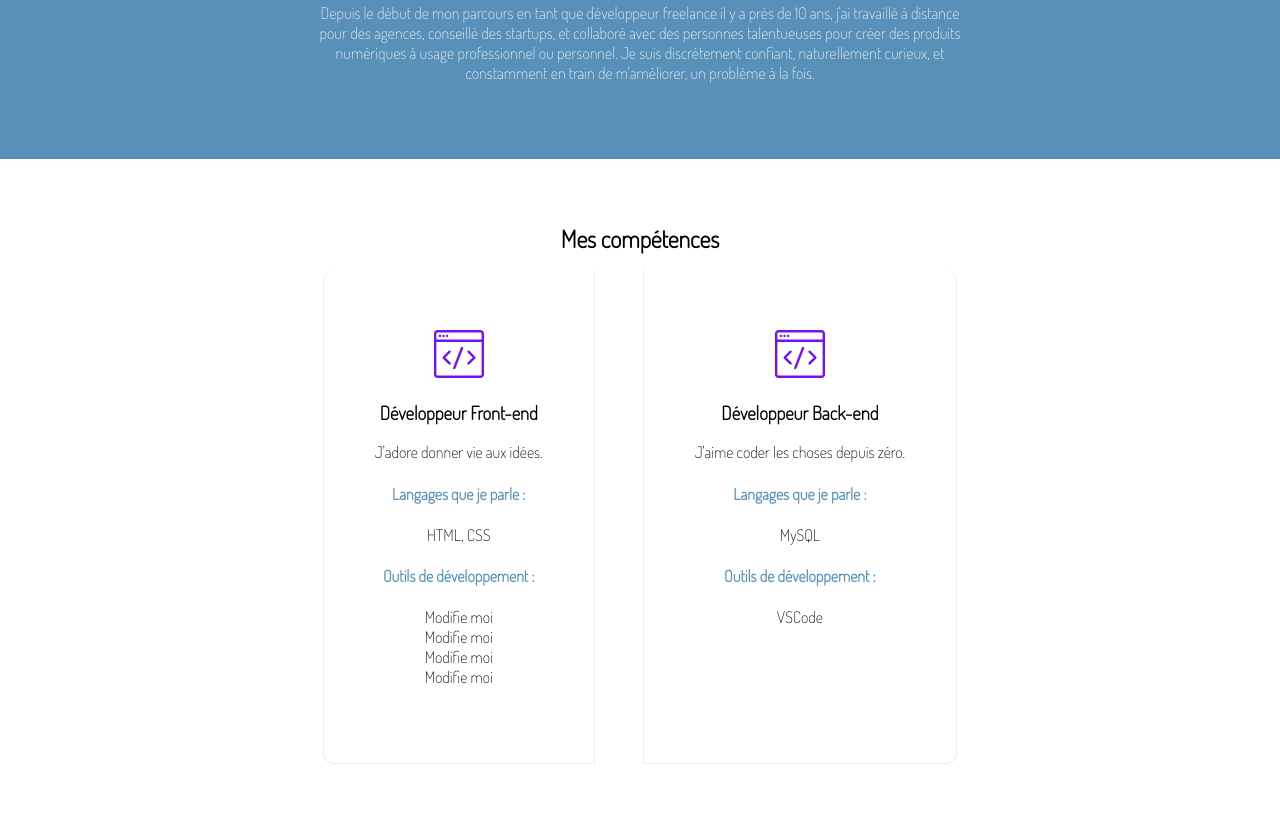
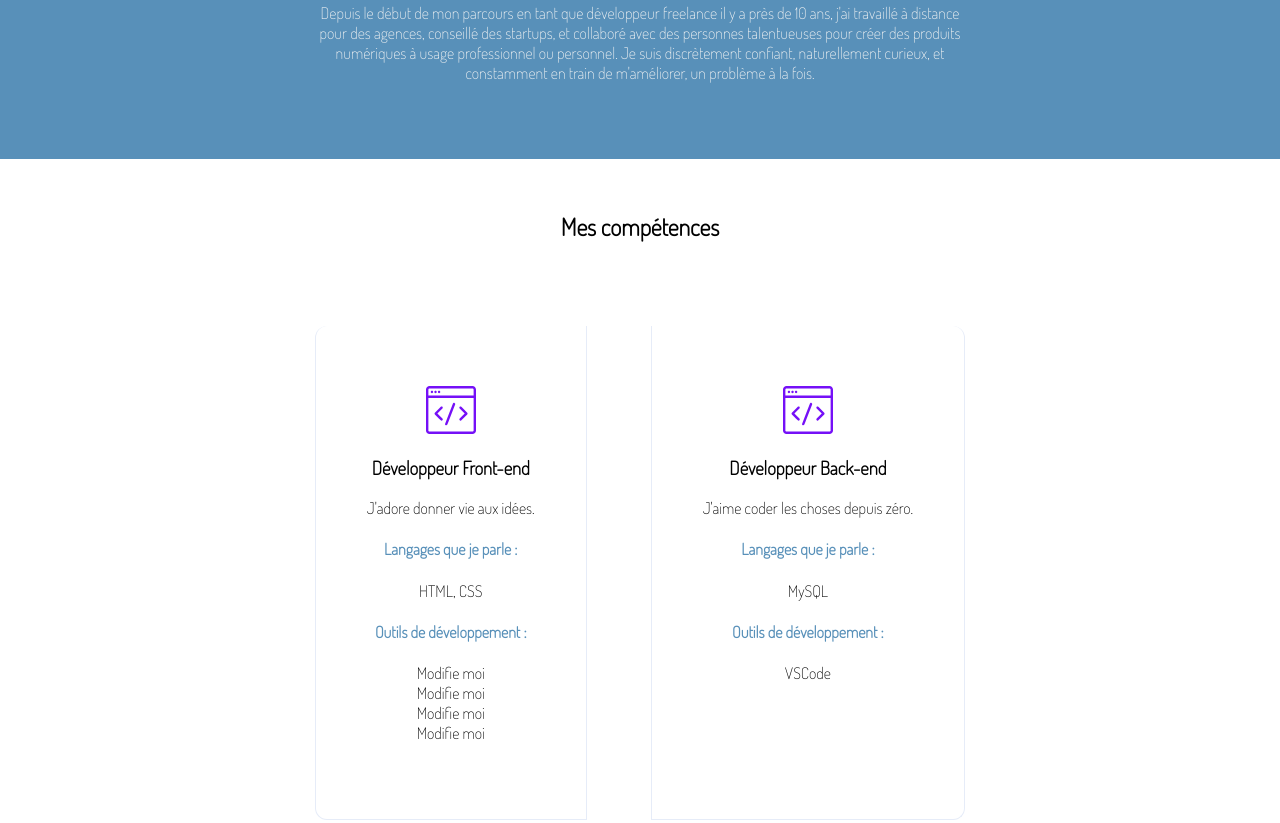
Before and after one commit to PPaillard/checkpoint-html_css_js, a website: page site/portfolio.html in a window 1280 px wide. Shown: the part 934-1757 px from the top of the page. Drawn offline with Linux system fonts and the light colour scheme.

Commit message:
Retouches finales sur le portfolio CSS

```diff
--- a/site/css/portfolio.css
+++ b/site/css/portfolio.css
@@ -54,16 +54,15 @@ p {
 .skills {
   margin-top: calc(var(--gutter) * -2);
   border-radius: var(--radius);
-  padding: 10% 10%;
+  padding: 5% 5%;
   display: flex;
   flex-direction: column;
   align-items: center;
-  justify-content: center;
-  gap: 3rem;
+  justify-content: flex-start;
+  gap: 4rem;
 }
 
 .skills--title {
-  margin: calc(var(--gutter) * -2) 0;
   text-align: var(--textAlign);
 }
 
@@ -128,7 +127,12 @@ p {
   }
 
   .skills {
-    padding: 20% 10%;
+    padding: 10% 10%;
+  }
+
+  .bloc-competence {
+    flex-wrap: wrap;
+    gap: 3rem;
   }
 }
 
@@ -147,8 +151,10 @@ p {
   .bloc-competence {
     display: flex;
     flex-direction: row-reverse;
+    flex-wrap: nowrap;
+
     justify-content: center;
-    gap: 3rem;
+    gap: 4rem;
   }
 
   .projects-list {
```
